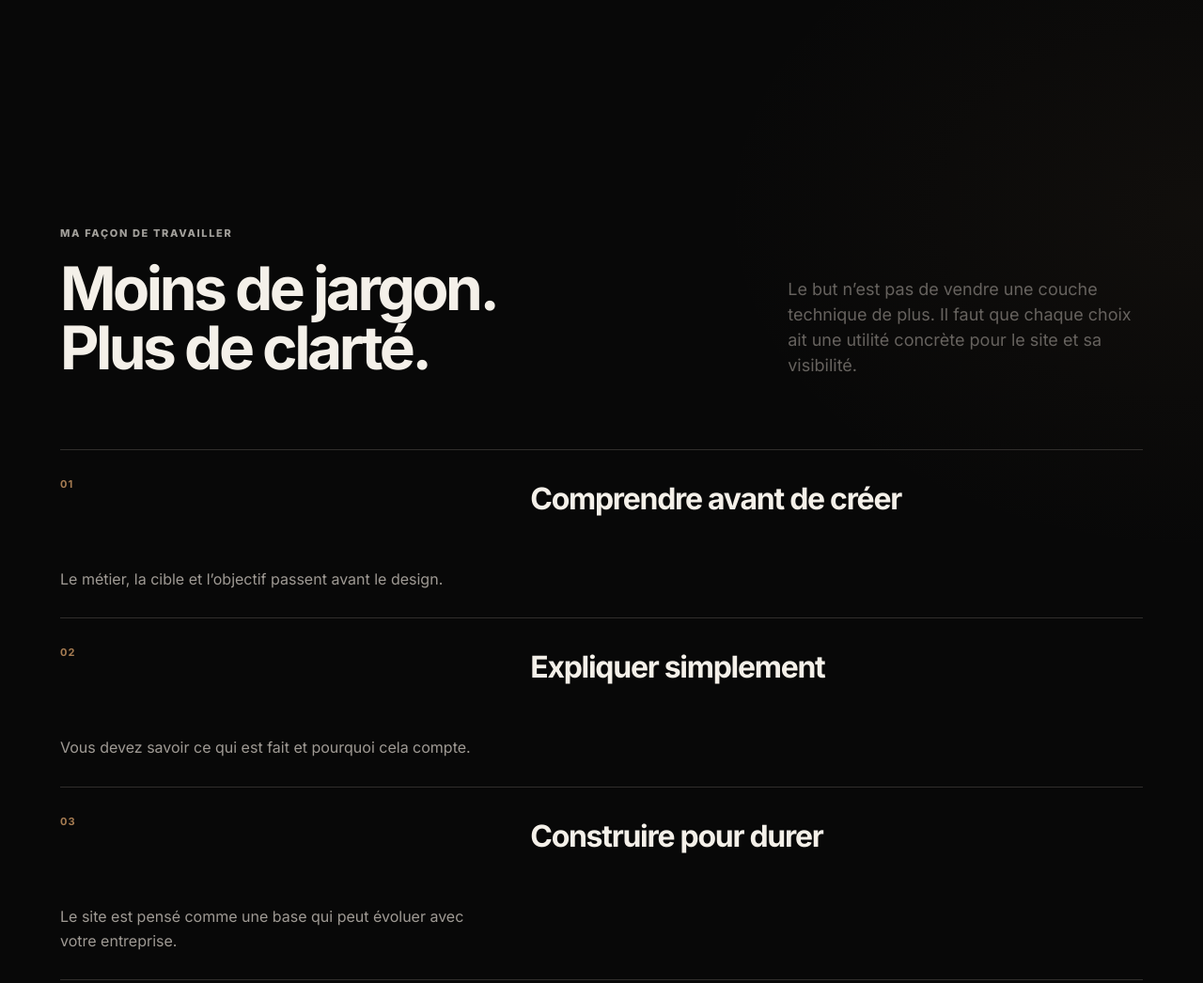
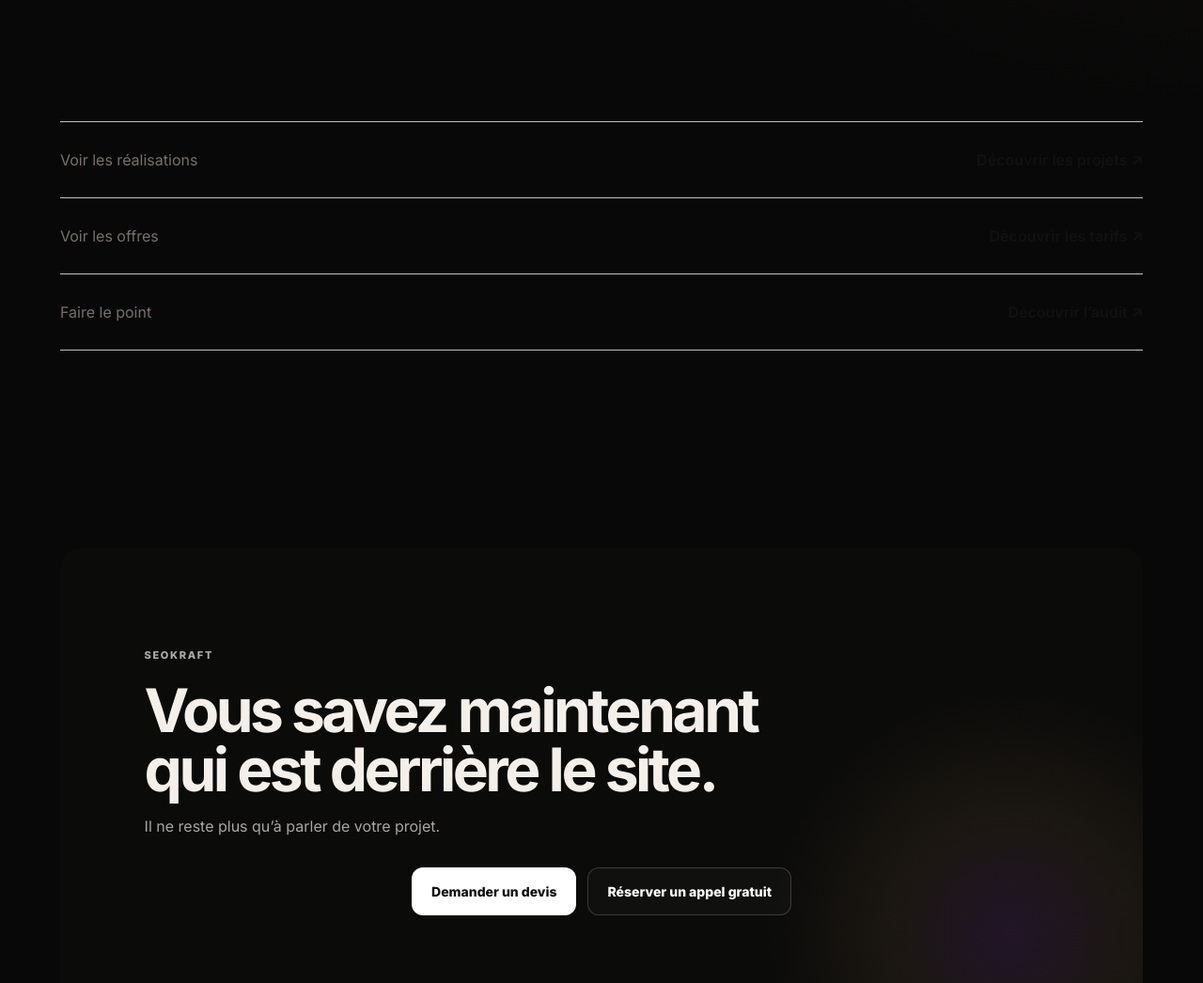
Before and after one commit to marcmasterbet/SEOKRAFT-V3, a plain HTML site: page a-propos/index.html in a window 1280 px wide. Shown: the part 1700-2746 px from the top of the page at 94% size. Drawn offline with Linux system fonts and the light colour scheme.

Commit message:
Add files via upload

```diff
--- a/a-propos/index.html
+++ b/a-propos/index.html
@@ -32,7 +32,7 @@
     <p class="about-small-note">Un premier échange pour comprendre votre projet, sans engagement.</p>
   </div>
 </section>
-<section class="about-values dark-block"><div class="split-head"><div><span class="overline">MA FAÇON DE TRAVAILLER</span><h2>Moins de jargon.<br>Plus de clarté.</h2></div><p>Le but n’est pas de vendre une couche technique de plus. Il faut que chaque choix ait une utilité concrète pour le site et sa visibilité.</p></div><div class="feature-lines rich-lines"><article><b>01</b><h3>Comprendre avant de créer</h3><p>Le métier, la cible et l’objectif passent avant le design.</p></article><article><b>02</b><h3>Expliquer simplement</h3><p>Vous devez savoir ce qui est fait et pourquoi cela compte.</p></article><article><b>03</b><h3>Construire pour durer</h3><p>Le site est pensé comme une base qui peut évoluer avec votre entreprise.</p></article></div></section>
+
 <section class="about-links"><a href="/realisations/"><span>Voir les réalisations</span><b>Découvrir les projets ↗</b></a><a href="/tarifs/"><span>Voir les offres</span><b>Découvrir les tarifs ↗</b></a><a href="/audit/"><span>Faire le point</span><b>Découvrir l’audit ↗</b></a></section>
 <section class="cta-section"><div class="cta-box"><span class="overline">SEOKRAFT</span><h2>Vous savez maintenant<br>qui est derrière le site.</h2><p>Il ne reste plus qu’à parler de votre projet.</p><div class="actions"><a class="btn light-btn" href="/contact/#devis">Demander un devis</a><a class="btn ghost" href="/contact/#rendez-vous">Réserver un appel gratuit</a></div></div></section>
 </main><footer class="site-footer"><div class="footer-main"><div class="footer-brand"><a href="/" class="footer-logo">SEOKRAFT</a><p>Création web, SEO & GEO en Alsace.</p></div><div class="footer-nav"><a href="/creation-web/">Création web</a><a href="/seo/">SEO</a><a href="/geo/">GEO</a><a href="/audit/">Audit</a><a href="/realisations/">Réalisations</a><a href="/contact/">Contact</a></div></div><div class="footer-bottom"><span>© 2026 SEOKRAFT – Marc Bretzner</span><nav class="footer-legal" aria-label="Liens légaux"><a href="/mentions-legales/">Mentions légales</a><a href="/cgv/">CGV</a><a href="/confidentialite/">Confidentialité</a><button type="button" class="cookie-settings-link" data-cookie-settings>Gérer les cookies</button></nav></div></footer><script src="/assets/js/site.js" defer></script></body></html>
```
